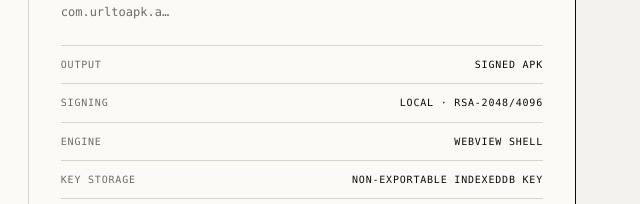
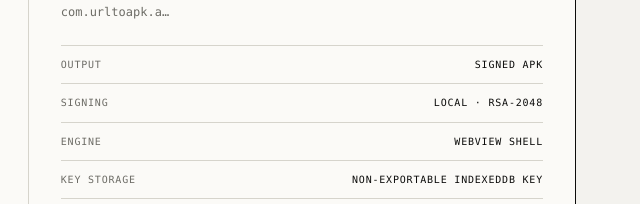
Before and after one commit to YasogaN/url2apk, a website built with Vite: page web/index.html in a window 1280 px wide. Shown: the part 1416-1620 px from the top of the page, 640-1280 px from the left. Built offline with nearby package versions, Linux system fonts and the light colour scheme; what @peculiar/x509 would draw is missing.

Commit message:
docs(web): state the default rsa key size
The builder generates RSA-2048; the key helper still accepts RSA-4096. Correct the spec panel and the README so the copy matches the implementation.

```diff
--- a/web/index.html
+++ b/web/index.html
@@ -259,7 +259,7 @@
 
               <dl class="spec-list">
                 <div><dt>Output</dt><dd>Signed APK</dd></div>
-                <div><dt>Signing</dt><dd>Local · RSA-2048/4096</dd></div>
+                <div><dt>Signing</dt><dd>Local · RSA-2048</dd></div>
                 <div><dt>Engine</dt><dd>WebView shell</dd></div>
                 <div><dt>Key storage</dt><dd>Non-exportable IndexedDB key</dd></div>
               </dl>
```
Also changed, not shown: README.md.
